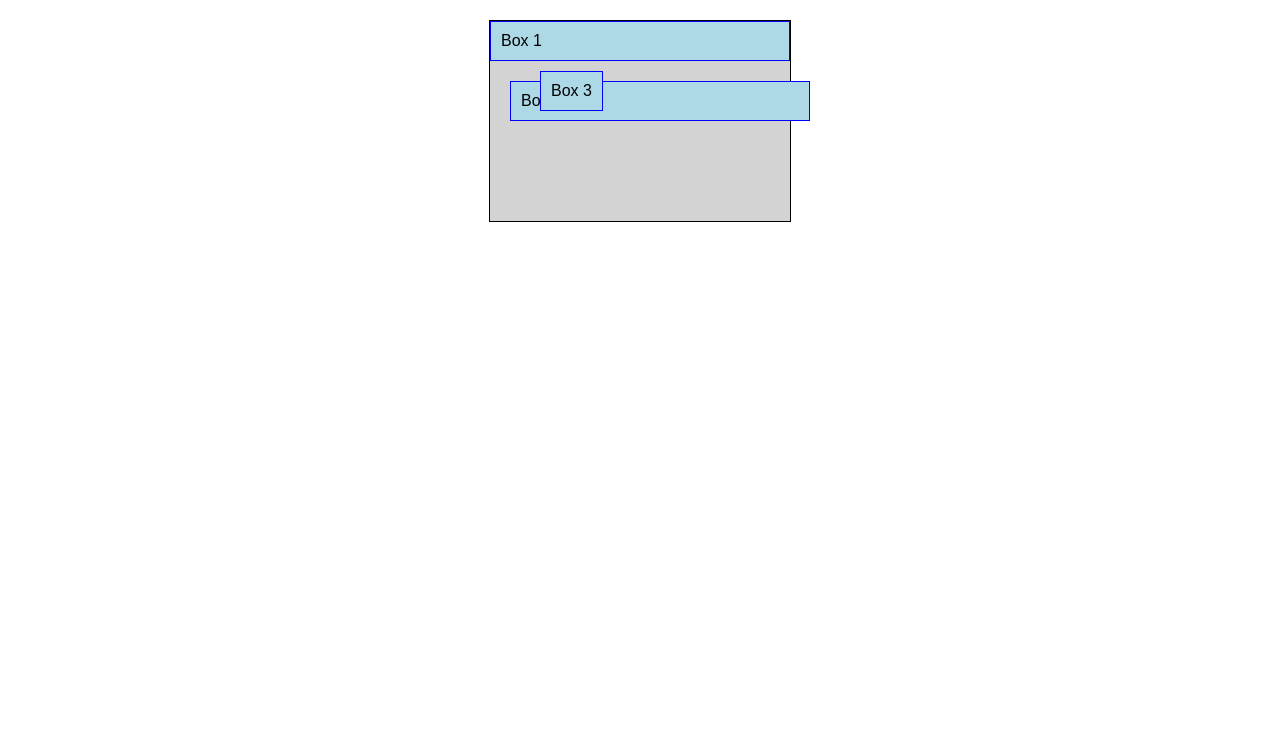
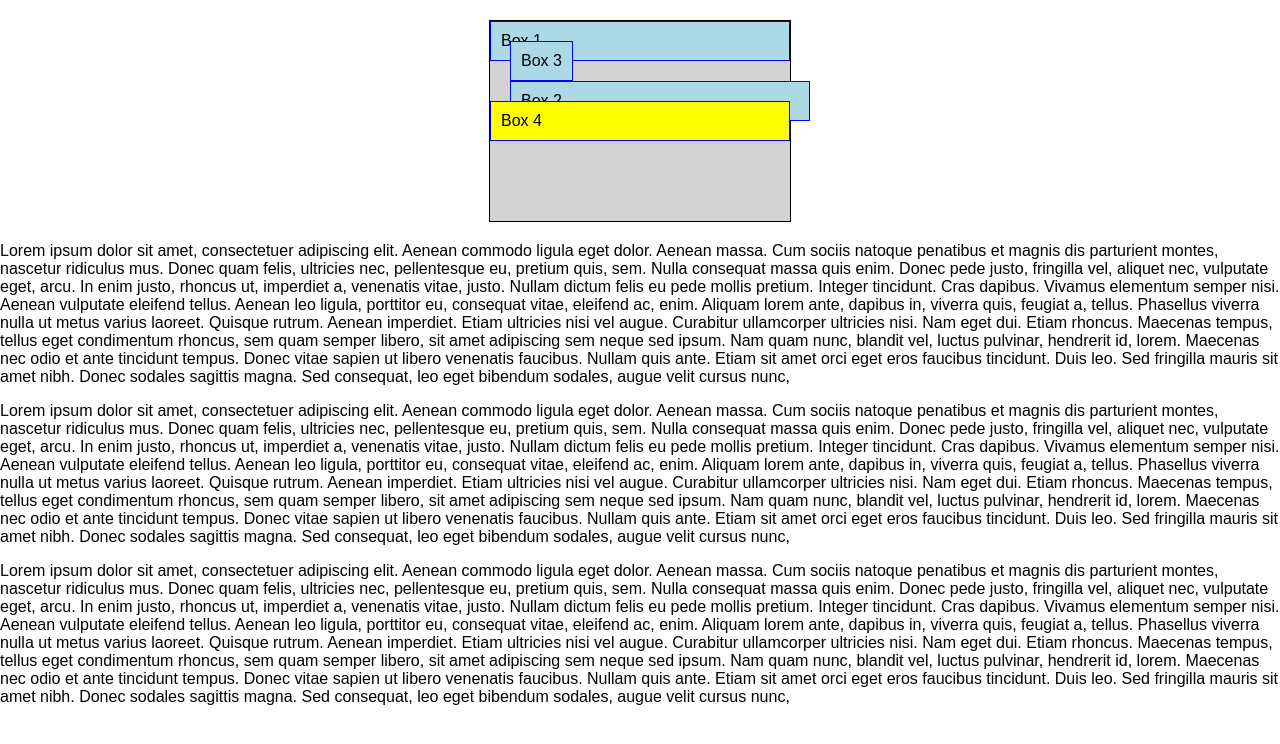
Before and after one commit to BlueCollarGiant/Position-Property-Exercise, a plain HTML site: page index.html in a window 1280 px wide. Drawn offline with Linux system fonts and the light colour scheme.

Commit message:
finished lesson

```diff
--- a/index.html
+++ b/index.html
@@ -11,6 +11,10 @@
     <div class="box box1">Box 1</div>
     <div class="box box2">Box 2</div>
     <div class="box box3">Box 3</div>
+    <div class="box box4">Box 4</div>
   </div>
+  <p>Lorem ipsum dolor sit amet, consectetuer adipiscing elit. Aenean commodo ligula eget dolor. Aenean massa. Cum sociis natoque penatibus et magnis dis parturient montes, nascetur ridiculus mus. Donec quam felis, ultricies nec, pellentesque eu, pretium quis, sem. Nulla consequat massa quis enim. Donec pede justo, fringilla vel, aliquet nec, vulputate eget, arcu. In enim justo, rhoncus ut, imperdiet a, venenatis vitae, justo. Nullam dictum felis eu pede mollis pretium. Integer tincidunt. Cras dapibus. Vivamus elementum semper nisi. Aenean vulputate eleifend tellus. Aenean leo ligula, porttitor eu, consequat vitae, eleifend ac, enim. Aliquam lorem ante, dapibus in, viverra quis, feugiat a, tellus. Phasellus viverra nulla ut metus varius laoreet. Quisque rutrum. Aenean imperdiet. Etiam ultricies nisi vel augue. Curabitur ullamcorper ultricies nisi. Nam eget dui. Etiam rhoncus. Maecenas tempus, tellus eget condimentum rhoncus, sem quam semper libero, sit amet adipiscing sem neque sed ipsum. Nam quam nunc, blandit vel, luctus pulvinar, hendrerit id, lorem. Maecenas nec odio et ante tincidunt tempus. Donec vitae sapien ut libero venenatis faucibus. Nullam quis ante. Etiam sit amet orci eget eros faucibus tincidunt. Duis leo. Sed fringilla mauris sit amet nibh. Donec sodales sagittis magna. Sed consequat, leo eget bibendum sodales, augue velit cursus nunc,</p>
+  <p>Lorem ipsum dolor sit amet, consectetuer adipiscing elit. Aenean commodo ligula eget dolor. Aenean massa. Cum sociis natoque penatibus et magnis dis parturient montes, nascetur ridiculus mus. Donec quam felis, ultricies nec, pellentesque eu, pretium quis, sem. Nulla consequat massa quis enim. Donec pede justo, fringilla vel, aliquet nec, vulputate eget, arcu. In enim justo, rhoncus ut, imperdiet a, venenatis vitae, justo. Nullam dictum felis eu pede mollis pretium. Integer tincidunt. Cras dapibus. Vivamus elementum semper nisi. Aenean vulputate eleifend tellus. Aenean leo ligula, porttitor eu, consequat vitae, eleifend ac, enim. Aliquam lorem ante, dapibus in, viverra quis, feugiat a, tellus. Phasellus viverra nulla ut metus varius laoreet. Quisque rutrum. Aenean imperdiet. Etiam ultricies nisi vel augue. Curabitur ullamcorper ultricies nisi. Nam eget dui. Etiam rhoncus. Maecenas tempus, tellus eget condimentum rhoncus, sem quam semper libero, sit amet adipiscing sem neque sed ipsum. Nam quam nunc, blandit vel, luctus pulvinar, hendrerit id, lorem. Maecenas nec odio et ante tincidunt tempus. Donec vitae sapien ut libero venenatis faucibus. Nullam quis ante. Etiam sit amet orci eget eros faucibus tincidunt. Duis leo. Sed fringilla mauris sit amet nibh. Donec sodales sagittis magna. Sed consequat, leo eget bibendum sodales, augue velit cursus nunc,</p>
+  <p>Lorem ipsum dolor sit amet, consectetuer adipiscing elit. Aenean commodo ligula eget dolor. Aenean massa. Cum sociis natoque penatibus et magnis dis parturient montes, nascetur ridiculus mus. Donec quam felis, ultricies nec, pellentesque eu, pretium quis, sem. Nulla consequat massa quis enim. Donec pede justo, fringilla vel, aliquet nec, vulputate eget, arcu. In enim justo, rhoncus ut, imperdiet a, venenatis vitae, justo. Nullam dictum felis eu pede mollis pretium. Integer tincidunt. Cras dapibus. Vivamus elementum semper nisi. Aenean vulputate eleifend tellus. Aenean leo ligula, porttitor eu, consequat vitae, eleifend ac, enim. Aliquam lorem ante, dapibus in, viverra quis, feugiat a, tellus. Phasellus viverra nulla ut metus varius laoreet. Quisque rutrum. Aenean imperdiet. Etiam ultricies nisi vel augue. Curabitur ullamcorper ultricies nisi. Nam eget dui. Etiam rhoncus. Maecenas tempus, tellus eget condimentum rhoncus, sem quam semper libero, sit amet adipiscing sem neque sed ipsum. Nam quam nunc, blandit vel, luctus pulvinar, hendrerit id, lorem. Maecenas nec odio et ante tincidunt tempus. Donec vitae sapien ut libero venenatis faucibus. Nullam quis ante. Etiam sit amet orci eget eros faucibus tincidunt. Duis leo. Sed fringilla mauris sit amet nibh. Donec sodales sagittis magna. Sed consequat, leo eget bibendum sodales, augue velit cursus nunc,</p>
 </body>
 </html>
--- a/styles.css
+++ b/styles.css
@@ -31,6 +31,12 @@ body {
 
   .box3 {
     position: absolute;
-    top: 50px;
-    left: 50px;
+    top: 20px;
+    left: 20px;
   }
+
+  .box4 {
+    position: sticky;
+    top: 0;
+    background-color: yellow;
+  }
```
